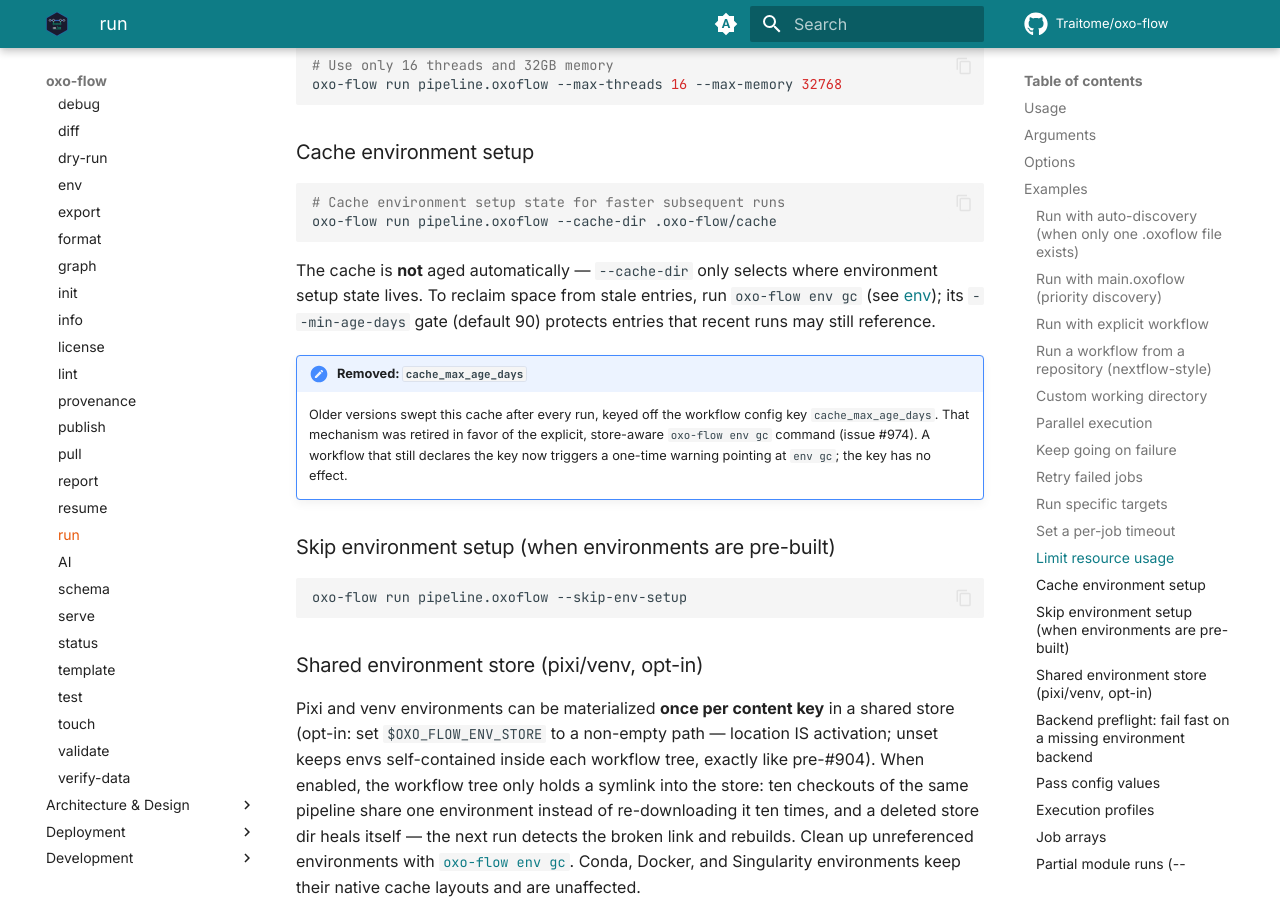
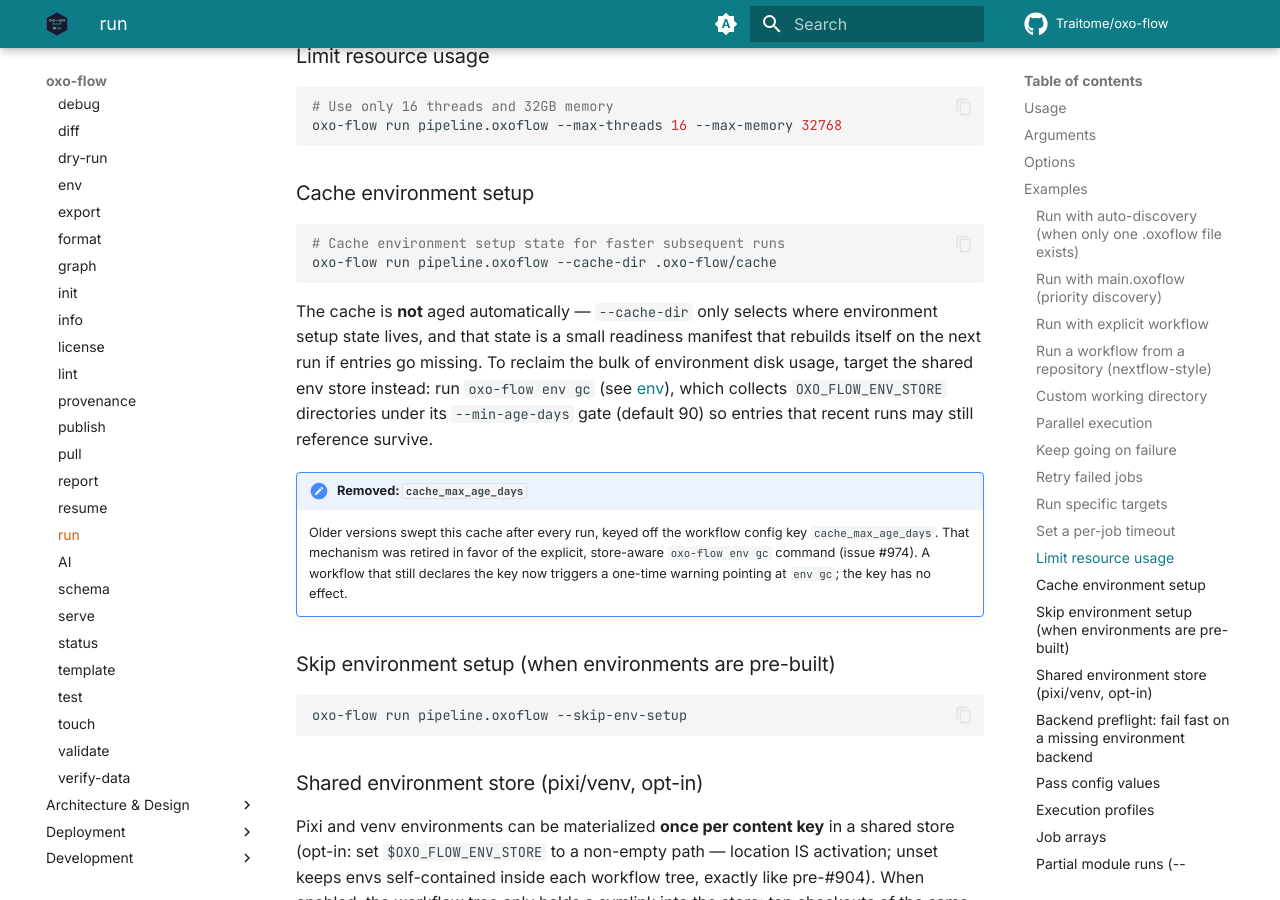
Before and after one commit to Traitome/oxo-flow, an MkDocs documentation site: the page built from docs/guide/src/commands/run.md, in a window 1280 px wide and 900 px high, scrolled down 7370 px. Built offline with MkDocs 1.6.1 and Material for MkDocs 9.7.7, drawn with Linux system fonts in a browser that asks for light colours; comment, search, counter and statistics services are not loaded; the version menu is left out; some of the changed text lies outside the part shown.

Commit message:
test+docs: fold review findings — load-bearing survival test, gc scope clarity
- Strengthen cli_run_retired_cache_aging_key_warns_but_run_succeeds:
  declare cache_max_age_days = 90 and backdate the cache entry 100 days
  so the survival assertion is load-bearing (pre-retirement sweep would
  delete it; the retired-key path must keep it).
- run.md: --cache-dir rows/section now state env gc reclaims the shared
  env store (OXO_FLOW_ENV_STORE), not the cache dir (a small readiness
  manifest that self-heals on rebuild).

Review findings MINOR-1 + NIT-2 on a9e44e21.

Co-Authored-By: Claude Code <noreply@anthropic.com>

````diff
--- a/docs/guide/src/commands/run.md
+++ b/docs/guide/src/commands/run.md
@@ -38,7 +38,7 @@ oxo-flow run [OPTIONS] [WORKFLOW] [KEY=VALUE]...
 | `--max-memory` | — | `0` (auto-detect) | Maximum memory in MB available for execution. Auto-detect is cgroup-aware on Linux (clamped to the tightest `memory.max` — see [Notes](#notes)); set it explicitly (e.g. `--max-memory 430000 --retry 2`) when the clamp misreads a deliberately generous slice |
 | `--skip-env-setup` | — | — | Skip environment setup (assume environments are ready) |
 | `--skip-ref-build` | — | — | Skip automatic reference/index building (assume pre-built) |
-| `--cache-dir` | — | — | Directory for caching environment setup state. Lifecycle is managed with `oxo-flow env gc` (the retired post-run `cache_max_age_days` aging sweep warns and points there) |
+| `--cache-dir` | — | — | Directory for caching environment setup state (a small readiness manifest that rebuilds itself on demand). The retired post-run `cache_max_age_days` aging sweep warns and points at `oxo-flow env gc`, which reclaims the shared env store (`OXO_FLOW_ENV_STORE`) — not this directory |
 | `--resume-failed` | — | — | Resume only failed rules from a previous run. Also clears stale checkpoint entries for rules whose `when` gate recorded `false` (they are skips, not failures — issue #690); `status` reports them as skipped, not failed |
 | `--profile` | — | — | Execution profile name, loaded from `profiles/<NAME>.toml` or `profiles/<NAME>.oxoflow` (see [Execution profiles](#execution-profiles)) |
 | `--max-submitted` | — | profile default (`50`) | Cluster jobs in flight at once (overrides the profile's `max_submitted`) |
@@ -253,9 +253,12 @@ oxo-flow run pipeline.oxoflow --cache-dir .oxo-flow/cache
 ```
 
 The cache is **not** aged automatically — `--cache-dir` only selects where
-environment setup state lives. To reclaim space from stale entries, run
-`oxo-flow env gc` (see [env](env.md)); its `--min-age-days` gate (default 90)
-protects entries that recent runs may still reference.
+environment setup state lives, and that state is a small readiness manifest
+that rebuilds itself on the next run if entries go missing. To reclaim the
+bulk of environment disk usage, target the shared env store instead: run
+`oxo-flow env gc` (see [env](env.md)), which collects
+`OXO_FLOW_ENV_STORE` directories under its `--min-age-days` gate (default 90)
+so entries that recent runs may still reference survive.
 
 !!! note "Removed: `cache_max_age_days`"
 
````
Also changed, not shown: 1 other file.
